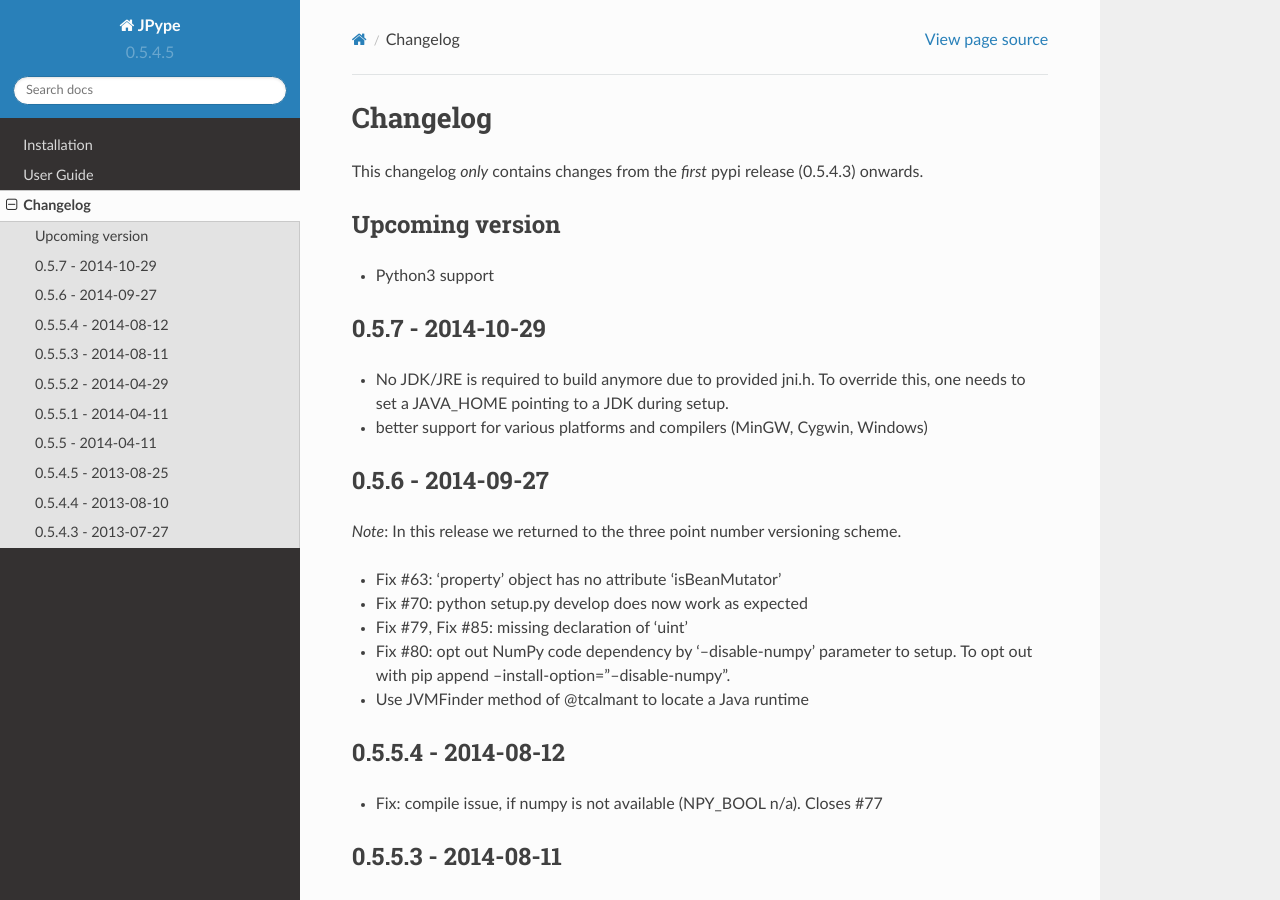
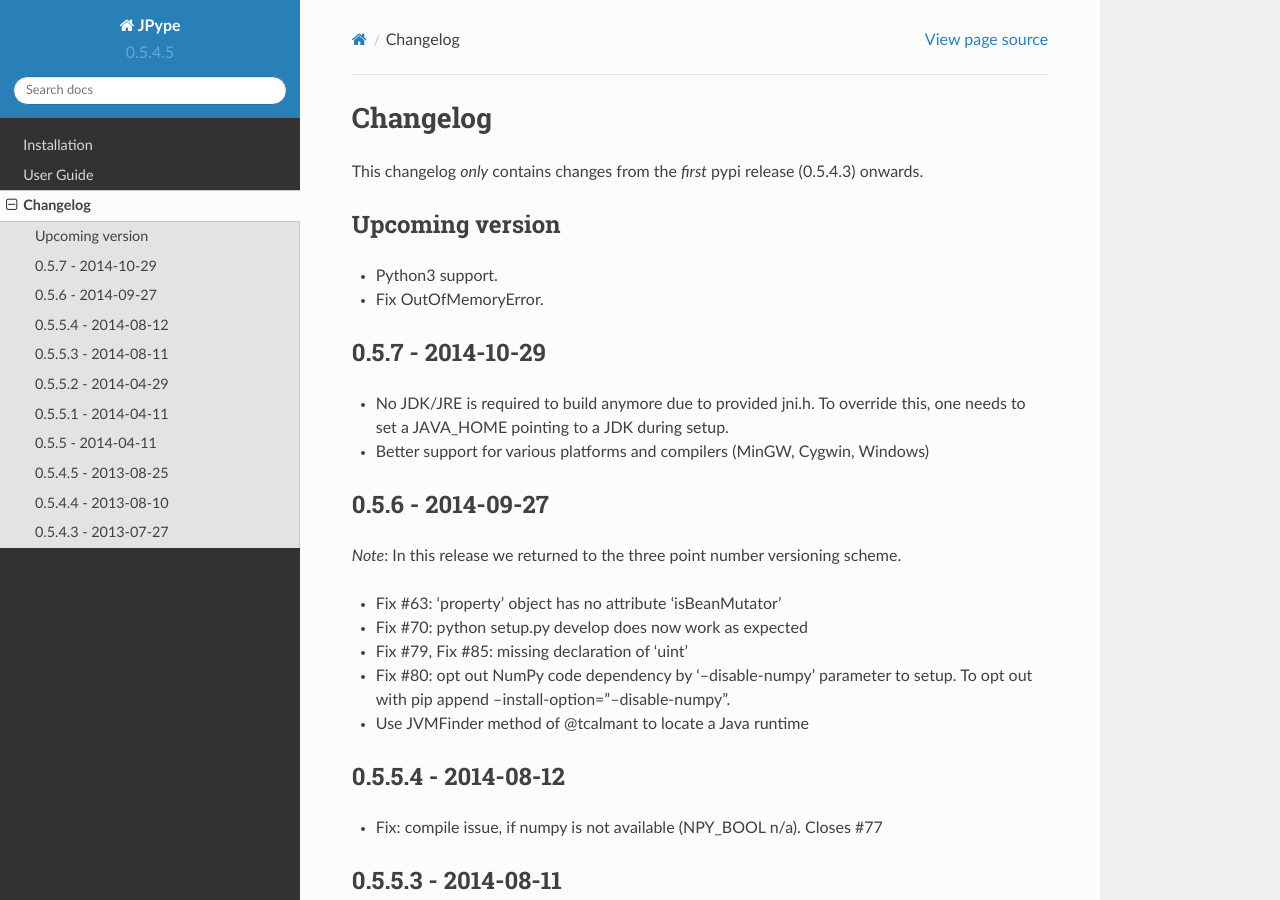
Before and after one commit to jpype-project/jpype, a Sphinx documentation site: the page built from doc/CHANGELOG.rst, in a window 1280 px wide and 900 px high. Built offline with Sphinx 7.4.7 and the Read the Docs theme 2.0.0, drawn with Linux system fonts in a browser that asks for light colours.

Commit message:
Update changelog to reflect changes introduced in #123.

```diff
--- a/doc/CHANGELOG.rst
+++ b/doc/CHANGELOG.rst
@@ -5,13 +5,14 @@
 
 Upcoming version
 ----------------
-* Python3 support
+* Python3 support.
+* Fix OutOfMemoryError.
 
 0.5.7 - 2014-10-29
 ------------------
 * No JDK/JRE is required to build anymore due to provided jni.h. To override
   this, one needs to set a JAVA_HOME pointing to a JDK during setup.
-* better support for various platforms and compilers (MinGW, Cygwin, Windows)
+* Better support for various platforms and compilers (MinGW, Cygwin, Windows)
 
 0.5.6 - 2014-09-27
 ------------------
```
